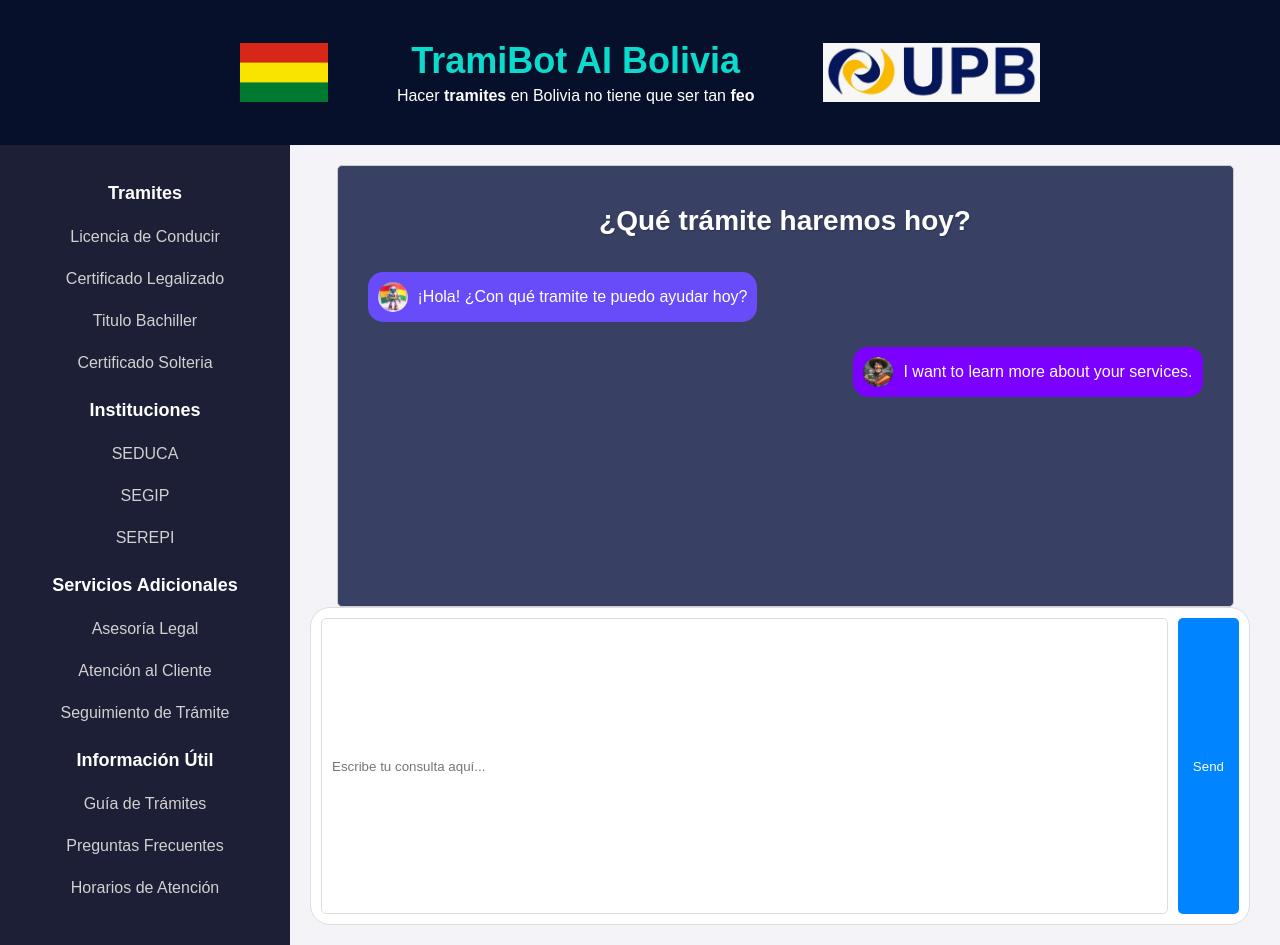
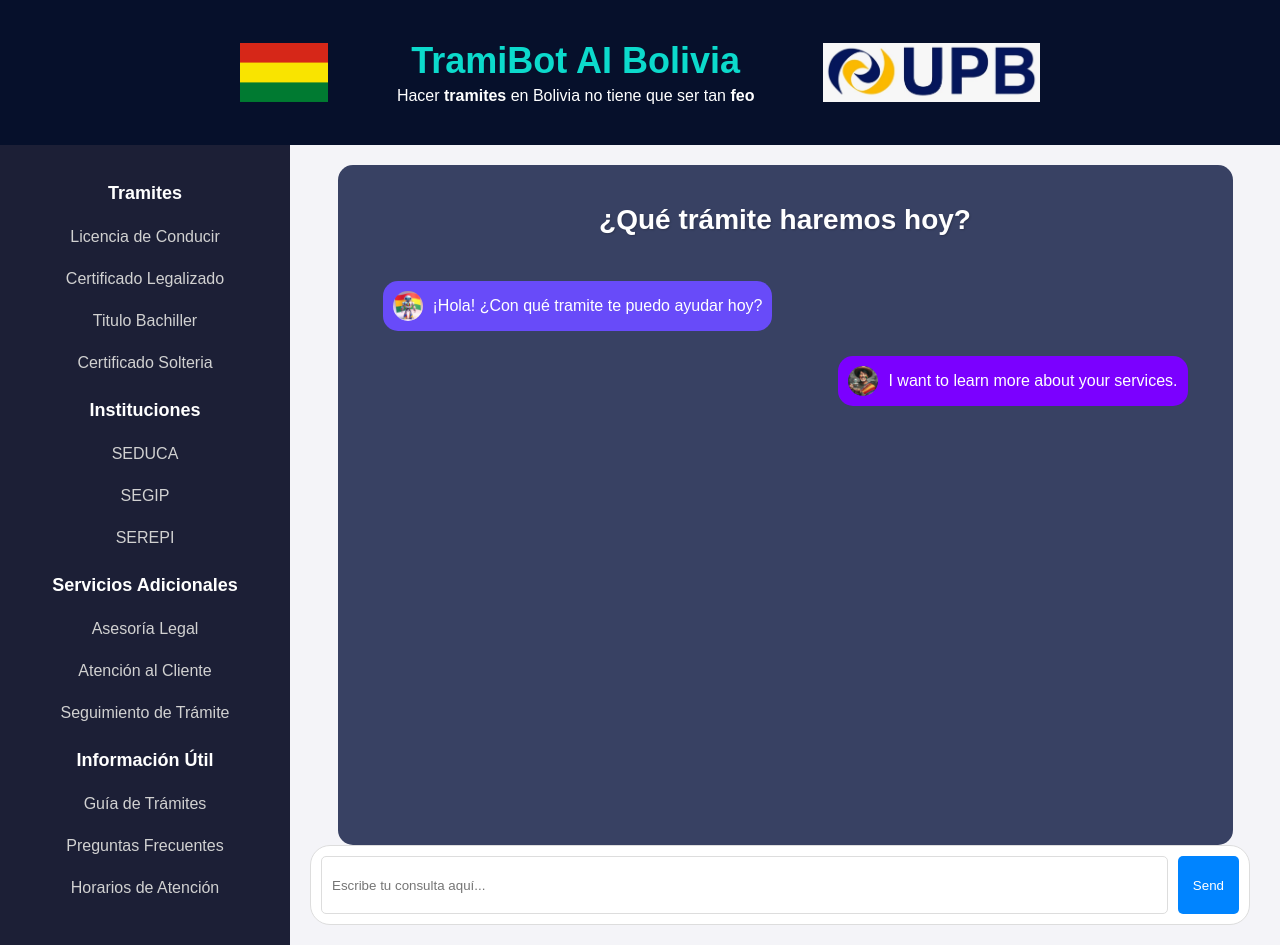
Before and after one commit to mathpro28/Tramites-Bolivia, a React (Create React App) app in the folder Webpage/frontend/: page / in a window 1280 px wide. Built offline with nearby package versions, Linux system fonts and the light colour scheme.

Commit message:
Fix the UI and add warning messages

```diff
--- a/Webpage/frontend/src/Components/Chat.css
+++ b/Webpage/frontend/src/Components/Chat.css
@@ -1,7 +1,7 @@
 .chat-window {
   display: flex;
   flex-direction: column;
-  height: 80vh; /* Adjust height to your needs */
+  height: 100px; /* Adjust height to your needs */
   max-width: 100%;
   overflow: hidden;
   background-color: #1c1f36; /* Adjust as needed */
--- a/Webpage/frontend/src/Components/MessageInput.css
+++ b/Webpage/frontend/src/Components/MessageInput.css
@@ -8,7 +8,8 @@
 }
 
 .message-input {
-  flex: 1;
+  flex: 1; /* Allows the input to grow */
+  max-width: 50px; /* Set maximum width for the input */
   padding: 10px;
   border-radius: 20px;
   border: 1px solid #ddd;
--- a/Webpage/frontend/src/Components/MessageInput.js
+++ b/Webpage/frontend/src/Components/MessageInput.js
@@ -1,12 +1,12 @@
 import React, { useState } from 'react';
 import './MessageInput.css';
-import Warning from './Warning'; // Import the Warning component
+import Warning from './Warning';
 
 const MessageInput = ({ onSend }) => {
   const [message, setMessage] = useState('');
   const [error, setError] = useState('');
   const [isSending, setIsSending] = useState(false);
-  const MAX_MESSAGE_LENGTH = 100;
+  const MAX_MESSAGE_LENGTH = 500;
 
   const escapeHtml = (text) => {
     const div = document.createElement('div');
@@ -35,7 +35,7 @@ const MessageInput = ({ onSend }) => {
 
   return (
     <div className="message-input-container">
-      {error && <Warning message={error} />} {/* Show warning if there's an error */}
+      {error && <Warning message={error} />}
       <input
         type="text"
         className="message-input"
--- a/Webpage/frontend/src/Components/MessageWindow.css
+++ b/Webpage/frontend/src/Components/MessageWindow.css
@@ -5,12 +5,14 @@ body {
 
 .message-window {
     width: 90%;
-    max-width: none; /* Removes width limit */
-    height: 80vh; /* Expands to occupy more vertical space */
+    height: 80vh; /* Occupies more vertical space */
     margin: auto;
     padding: 20px;
     background-color: #384163;
     border-radius: 15px;
+    display: flex;
+    flex-direction: column;
+    overflow: hidden; /* Ensure overflow is hidden */
 }
 
 .chat-title {
@@ -23,6 +25,7 @@ body {
 }
 
 .message-container {
+    flex: 1; /* Allow the message container to grow */
     display: flex;
     flex-direction: column;
     gap: 15px; /* Increased gap between messages */
@@ -30,8 +33,8 @@ body {
     padding: 20px; /* Adjusted padding for more space */
 }
 
-.message.user {
-    background-color: #4c8bf5;
+.message {
+    background-color: #4c8bf5; /* Default user message color */
     color: white;
     border-radius: 15px;
     padding: 10px;
@@ -40,19 +43,18 @@ body {
     margin-bottom: 10px;
 }
 
+.message.user {
+    background-color: #4c8bf5; /* User message color */
+}
+
 .message.bot {
-    background-color: #5c5f8b;
-    color: white;
-    border-radius: 15px;
-    padding: 10px;
-    box-shadow: 0px 4px 8px rgba(0, 0, 0, 0.2);
-    max-width: 75%;
-    margin-bottom: 10px;
+    background-color: #5c5f8b; /* Bot message color */
 }
 
 .message-input-container {
     display: flex;
     align-items: center;
+    max-width: 100px;
     padding: 10px;
     border-top: 1px solid #ddd;
     background-color: #3a3e6e;
@@ -62,6 +64,7 @@ body {
 .message-input {
     flex: 1;
     padding: 10px;
+    max-height: 60px;
     border-radius: 20px;
     border: 1px solid #ddd;
     margin-right: 10px;
@@ -83,24 +86,3 @@ body {
 .send-button:hover {
     background-color: #3a6bc0; /* Slightly darker on hover */
 }
-
-/* MessageWindow.css */
-.message-window {
-    display: flex;
-    flex-direction: column;
-    height: 400px; /* Set a fixed height for the chat area */
-    border: 1px solid #ccc; /* Optional: Add a border for visual separation */
-    border-radius: 5px; /* Optional: Rounded corners */
-    overflow: hidden; /* Ensure overflow is hidden */
-  }
-
-  .message-container {
-    flex: 1; /* Allow the message container to grow */
-    overflow-y: auto; /* Enable vertical scrolling */
-    padding: 10px; /* Add some padding */
-  }
-
-  /* Optional: Style for the message bubbles */
-  .message-bubble {
-    margin: 5px 0; /* Add spacing between messages */
-  }
```
